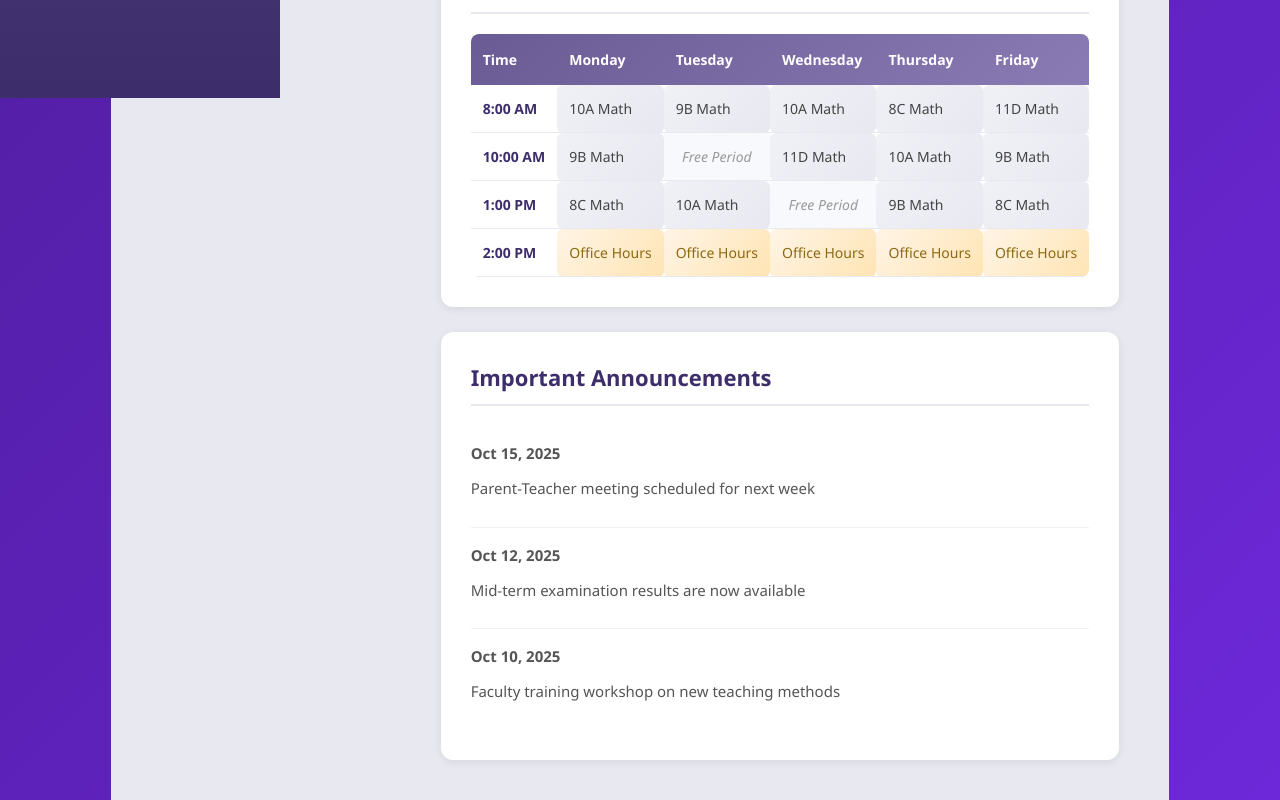
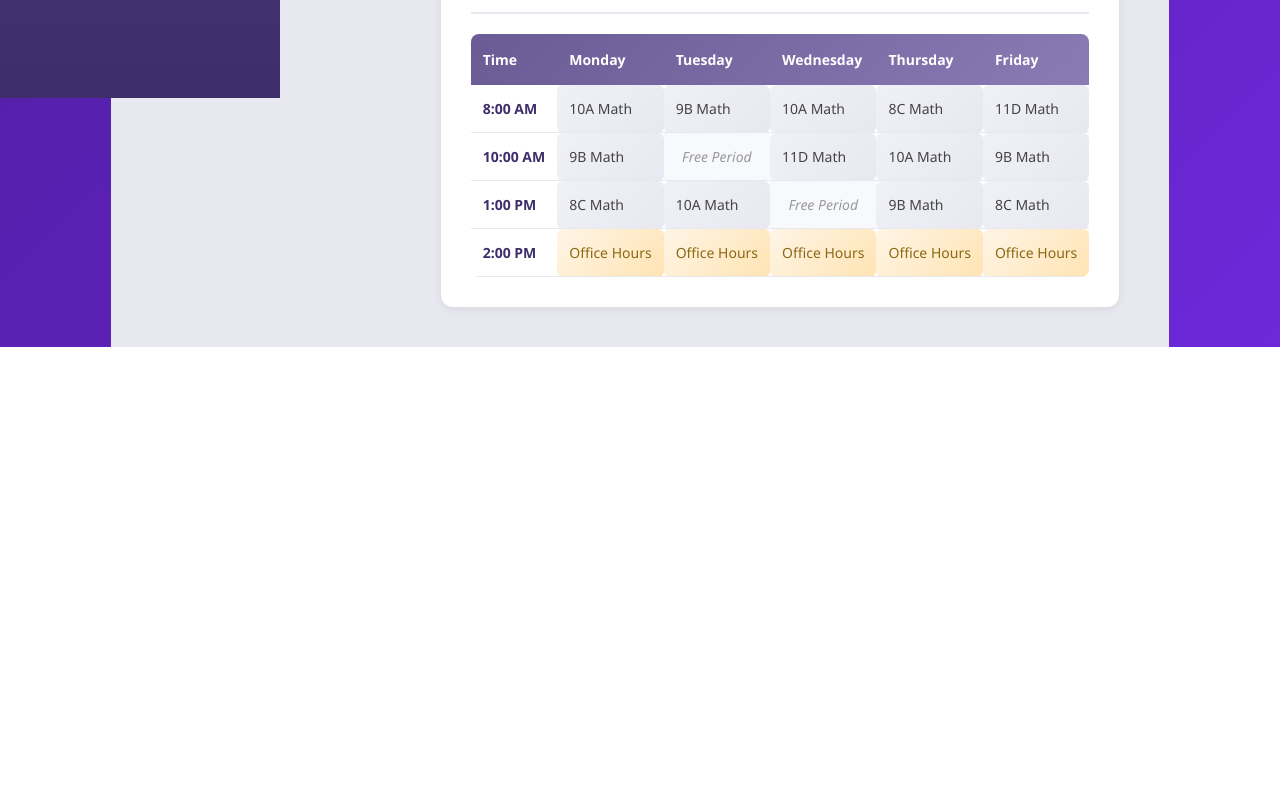
Before and after one commit to Sodaguyprime/Teachers_student-attendance, a React (Vite) app: page /MainArea in a window 1280 px wide. Shown: the part 702-1502 px from the top of the page. After the commit the page ends 1049 px from the top, so only its background shows below. Built offline with nearby package versions, Linux system fonts and the light colour scheme; the HTML template or start-up script is replaced by a standard one.

Commit message:
Did some cleaning and changed logo

```diff
--- a/index.html
+++ b/index.html
@@ -2,7 +2,7 @@
 <html lang="en">
   <head>
     <meta charset="UTF-8" />
-    <link rel="icon" type="image/svg+xml" href="/vite.svg" />
+    <link rel="icon" type="image/icon" href="/Logo.png" />
     <meta name="viewport" content="width=device-width, initial-scale=1.0" />
     <title>Teacher Attendance App</title>
   </head>
--- a/src/teacher/MainArea.jsx
+++ b/src/teacher/MainArea.jsx
@@ -82,9 +82,6 @@ const MainArea = () => {
                             </table>
                         </div>
                     </section>
-                    <section className="announcements">
-                        <Announcements/>
-                    </section>
                 </div>
             </div>
         </div>
```
Also changed, not shown: public/Logo.png (added), 1 other file (tests, documents, lock files or other folders).
